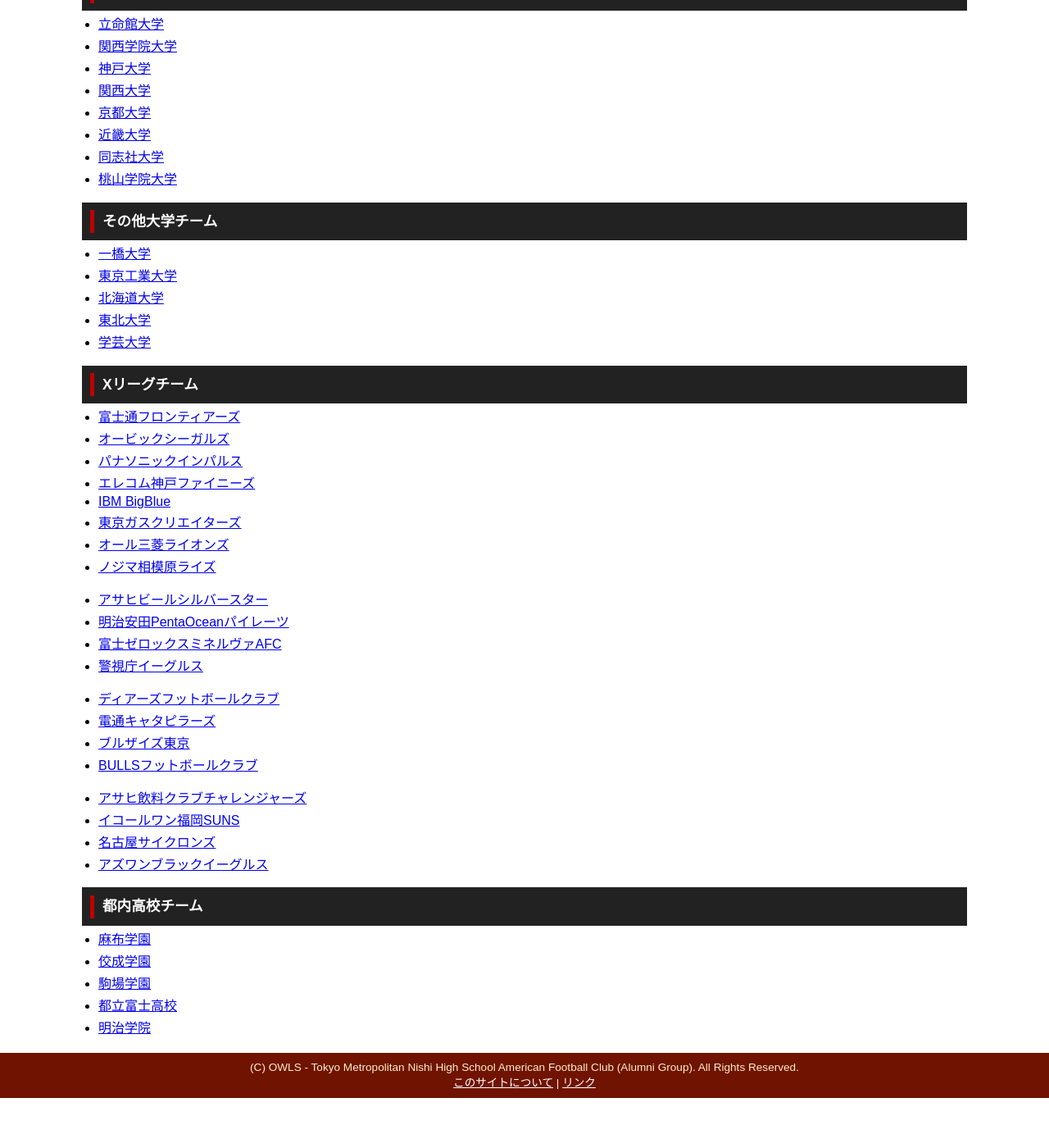
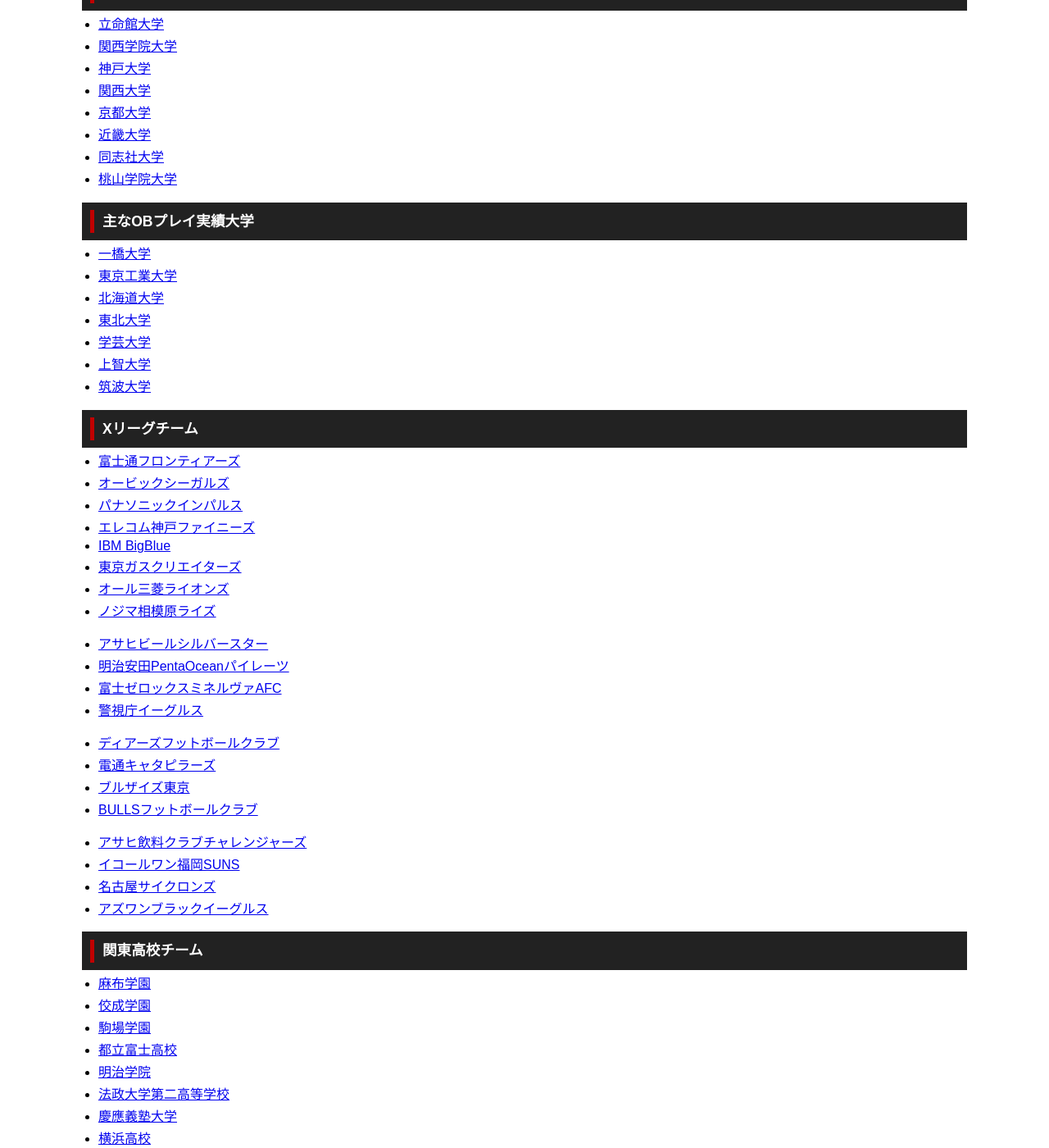
Before and after one commit to numa72/nishi-owls, a Jekyll site: the page built from link.html, in a window 1280 px wide and 1400 px high, scrolled down 1299 px. Shown: the whole window at 82% size. Built offline with Jekyll 4.4.1, drawn with Linux system fonts in a browser that asks for light colours; some web fonts are replaced; before the commit the page ends 2638 px from its top, so only the background shows below that.

Commit message:
update links

```diff
--- a/_data/link.yml
+++ b/_data/link.yml
@@ -74,7 +74,7 @@
       url: http://www.wildrover-net.com/
     - name: 桃山学院大学
       url: https://www.st-andrew-afc.com/
-- title: その他大学チーム
+- title: 主なOBプレイ実績大学
   items:
     - name: 一橋大学
       url: https://crimsonfootball.jp/
@@ -86,6 +86,10 @@
       url: http://tohoku-hornets.com/
     - name: 学芸大学
       url: http://www.tgu-snails.com/
+    - name: 上智大学
+      url: https://sophia-goldeneagles.wixsite.com/ge2016
+    - name: 筑波大学
+      url: http://tsa.tsukuba.ac.jp/football/
 - title: Xリーグチーム
   group_items:
     - items:
@@ -132,7 +136,7 @@
           url: http://www.cyclones.jp/
         - name: アズワンブラックイーグルス
           url: https://www.blackeagles1970.net/
-- title: 都内高校チーム
+- title: 関東高校チーム
   items:
     - name: 麻布学園
       url: http://fightingbee.jp/
@@ -144,3 +148,13 @@
       url: http://fuji-stallions.com/
     - name: 明治学院
       url: http://www.mghs-hepburns.net/
+    - name: 法政大学第二高等学校
+      url: https://www.hosei2football.com/
+    - name: 慶應義塾大学
+      url: http://www.keio-unicorns.com/high/hightoppage.html
+    - name: 横浜高校
+      url: http://www2.yokohama-jsh.ac.jp/mmt/amefuto/index2.htm
+    - name: 立教新座高校
+      url: https://www.localgymsandfitness.com/JP/Niiza-shi/127963767304498/%E7%AB%8B%E6%95%99%E6%96%B0%E5%BA%A7%E9%AB%98%E7%AD%89%E5%AD%A6%E6%A0%A1%E3%82%A2%E3%83%A1%E3%83%AA%E3%82%AB%E3%83%B3%E3%83%95%E3%83%83%E3%83%88%E3%83%9C%E3%83%BC%E3%83%AB%E9%83%A8
+    - name: 花咲徳栄高校
+      url: https://tokuharu-daffodils.amebaownd.com/
```
